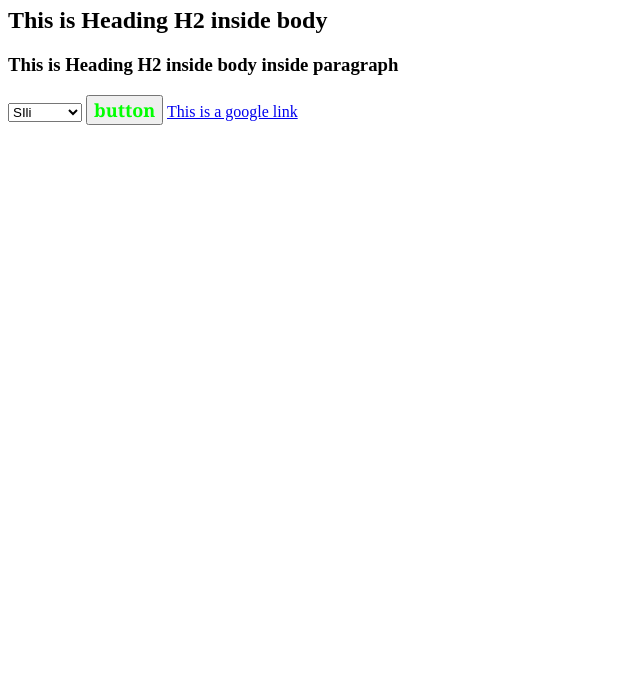
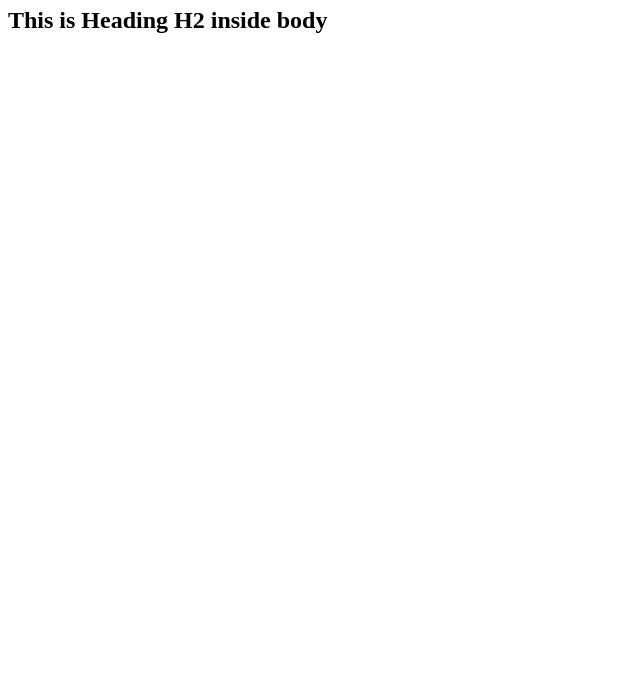
Before and after one commit to JayantaMisra/Jayanta153838, a plain HTML site: page Index.html in a window 1280 px wide. Shown: the part 117-800 px from the top of the page, without its empty margins (0-640 px from the left). Drawn offline with Linux system fonts and the light colour scheme.

Commit message:
Update Index.html

```diff
--- a/Index.html
+++ b/Index.html
@@ -3,41 +3,14 @@
 <Html>
 <head>
 <title>This is Title in Head</title>
-<script>
-</script>
-<style type="text/css">
-.auto-style1 {
-	font-family: Cambria, Cochin, Georgia, Times, "Times New Roman", serif;
-	font-size: large;
-	color: #00FF00;
-	font-weight: bold;
-	text-decoration: blink;
-}
-</style>
-
 </head>
-<header> This is in header  1 </Header>
-<header> This is header  2 </heADer>
+<header> This is in header  1 </header>
+<header> This is header  2 </header>
 
 <body>
 
 <h1>This is Heading h1 insider body </h1>
-<h2>This is Heading H2 inside body</H2>
-<p>
-<H3>This is Heading H2 inside body inside  paragraph</h3>
-</p>
-<form method="post">
-	<select name="Select1">
-	<option>..Select..</option>
-	<option>Jal</option>
-	<option selected="selected">SIli</option>
-	</select>
-	<button class="auto-style1" name="Abutton1">button</button>
-	<a href="http://www.google.com" title="ToolTip Attribute">This is a google link</a>
-
-
-	</form>
-
+<h2>This is Heading H2 inside body</h2>
 </body>
 
-</html>
+</Html>
```
